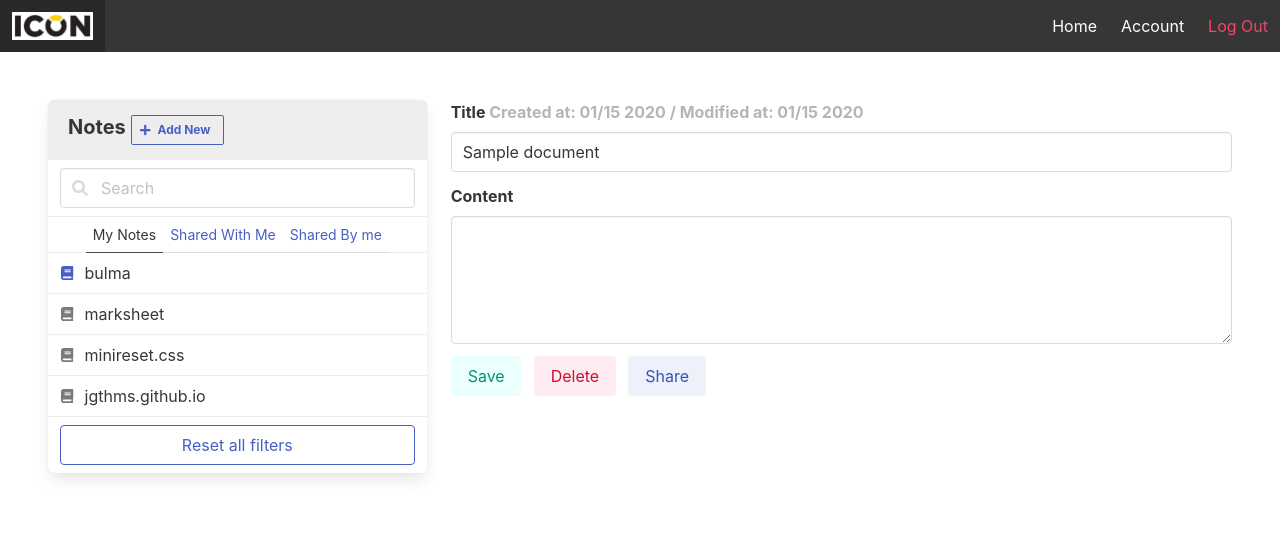
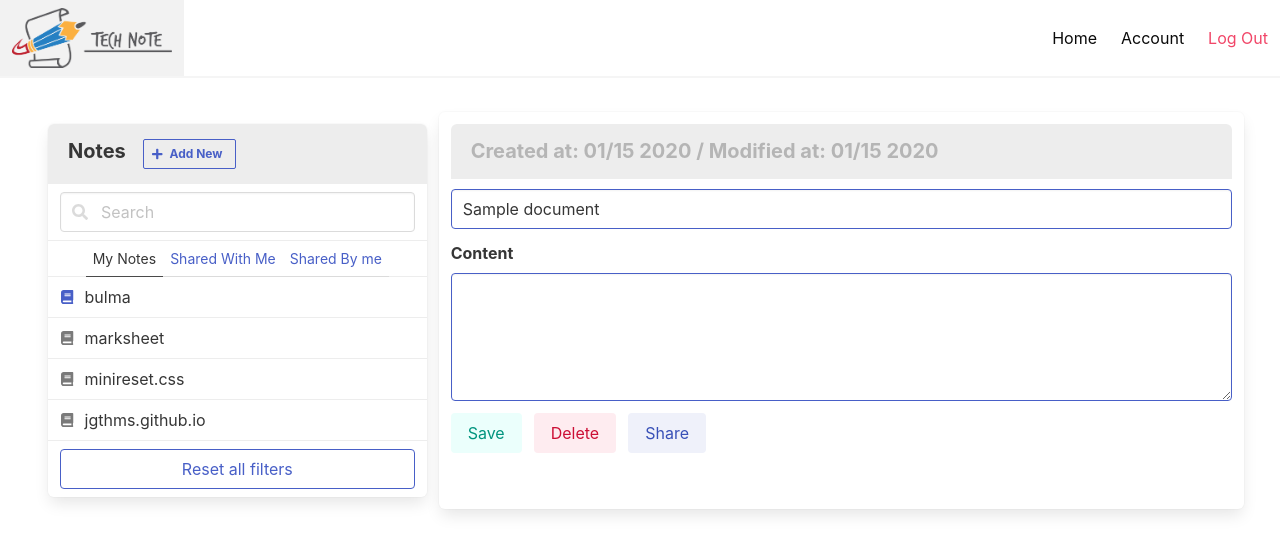
Before and after one commit to itsmahadi007/technotesplus, a Django app: template templates/technote.html in a window 1280 px wide. Shown: the top 554 px of the page. Run offline with Django 3.2, Linux system fonts and the light colour scheme; the template is opened without the code that fills it: most values are stand-ins (such as "Sample title", 1, 10 or a date in 2020); some libraries are stand-ins or nearby versions.

Commit message:
Updating Frontend

```diff
--- a/templates/technote.html
+++ b/templates/technote.html
@@ -4,6 +4,7 @@
 <head>
     <meta charset="UTF-8">
     <meta name="viewport" content="width=device-width, initial-scale=1">
+    <link rel="icon" href="{% static 'titel_Icon.png' %}" type="image/png"/>
 
     <title>Tech Note | {{ user.get_full_name }} </title>
 
@@ -13,10 +14,10 @@
 </head>
 <body>
 
-<nav class="navbar is-dark">
+<nav class="navbar is-white has-shadow">
     <div class="navbar-brand">
         <a href="" class="navbar-item">
-            <img src="{% static 'logo-demo.jpg' %}" alt="Logo">
+            <img src="{% static 'g18.png' %}" alt="Logo" style=" max-height: 60px">
         </a>
         <a class="navbar-burger" id="burger">
             <span></span>
@@ -64,7 +65,7 @@
             <nav class="panel">
                 <p class="panel-heading">
                     Notes
-                    <a class="button is-link is-outlined is-small">
+                    <a class="button is-link is-outlined is-small ml-3">
                         <span class="icon ">
                           <i class="fas fa-plus"></i>
                         </span>
@@ -115,15 +116,14 @@
                 </div>
             </nav>
         </div>
-        <div class="column is-8">
+        <div class="box column is-8">
             <form method="post" action="">
                 {% csrf_token %}
 
                 {#                <input type="hidden" name="docid" value="{{ docid }}">#}
 
-                <div class="field">
-                    <label class="label">
-                        Title
+                <div class="field ">
+                    <label class="label panel-heading">
 
                         {#                        {% if document %}#}
                         <span class="has-text-grey-light">
@@ -135,7 +135,7 @@
                     </label>
 
                     <div class="control">
-                        <input type="text" class="input" name="title" placeholder="Title"{% if document %}
+                        <input type="text" class="input is-link" name="title" placeholder="Title"{% if document %}
                                value="{{ document.title }}"{% endif %}>
                     </div>
                 </div>
@@ -144,7 +144,7 @@
                     <label class="label">Content</label>
 
                     <div class="control">
-                        <textarea class="textarea" name="content" placeholder="Content">
+                        <textarea class="textarea is-link" name="content" placeholder="Content">
 {#                            {% if document %}#}
 {#                            {{ document.content }}{% endif %}#}
                         </textarea>
```
Also changed, not shown: Tech_Note/static/g18.png (added), Tech_Note/static/g50.png (added), Tech_Note/static/titel_Icon.png (added), db.sqlite3, static/g18.png (added), static/g50.png (added), static/titel_Icon.png (added).
